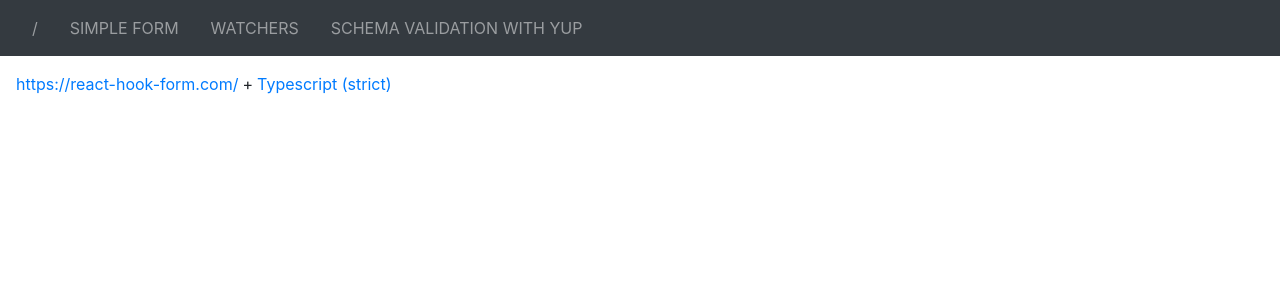
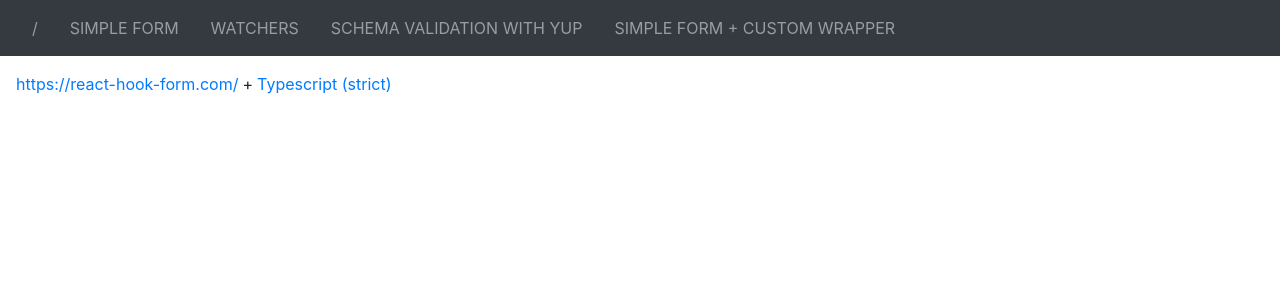
Before and after one commit to devmatteini/react-hook-form-spike, a React (Vite) app: page / in a window 1280 px wide. Shown: the top 300 px of the page. Built offline with nearby package versions, Linux system fonts and the light colour scheme.

Commit message:
add wrapper form route

```diff
--- a/src/index.tsx
+++ b/src/index.tsx
@@ -6,11 +6,13 @@ import SimpleForm from "./pages/simple/simple-form"
 import "bootstrap/dist/css/bootstrap.min.css"
 import WatchersForm from "./pages/watchers/watchers-form"
 import YupForm from "./pages/yup-form/yup-form"
+import WrapperForm from "./pages/wrapper/wrapper-form"
 
 const routes = {
     simpleForm: "/simple-form",
     watchers: "/watchers",
     yup: "/yup",
+    wrapper: "/wrapper",
 }
 
 const Header: React.FC = () => {
@@ -29,6 +31,9 @@ const Header: React.FC = () => {
                     </Nav.Link>
                     <Nav.Link as={Link} to={routes.yup} className="px-3">
                         Schema validation with yup
+                    </Nav.Link>
+                    <Nav.Link as={Link} to={routes.wrapper} className="px-3">
+                        Simple form + custom wrapper
                     </Nav.Link>
                 </Nav>
             </Navbar.Collapse>
@@ -60,6 +65,9 @@ const App: React.FC = () => (
             <Route path={routes.yup}>
                 <YupForm />
             </Route>
+            <Route path={routes.wrapper}>
+                <WrapperForm />
+            </Route>
         </Switch>
     </BrowserRouter>
 )
--- /dev/null
+++ b/src/pages/wrapper/wrapper-form.tsx
@@ -0,0 +1,7 @@
+import React from "react"
+
+const WrapperForm: React.FC = () => {
+    return <>WrapperForm</>
+}
+
+export default WrapperForm
```
